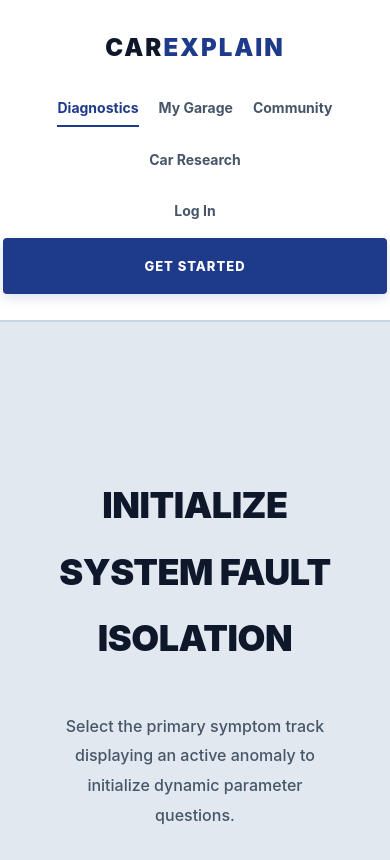
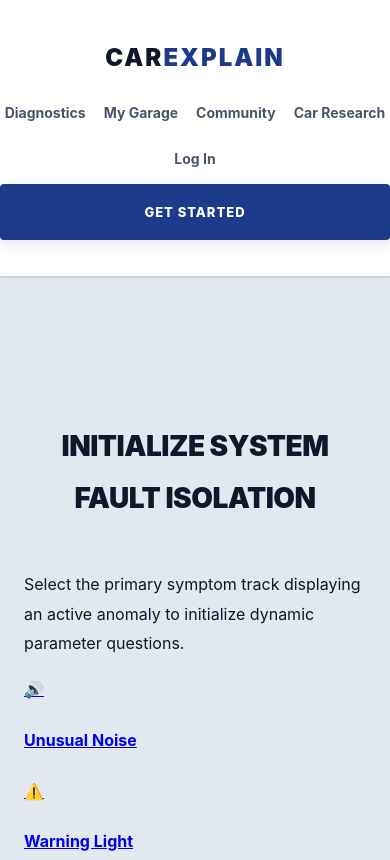
Before and after one commit to KTBHH94/car-explain-platform, a plain HTML site: page diagnose.html in a window 390 px wide. Shown: the top 860 px of the page. Drawn offline with Linux system fonts and the light colour scheme.

Commit message:
Add files via upload

```diff
--- a/styles.css
+++ b/styles.css
@@ -1,25 +1,29 @@
 /* ==========================================================================
-   CAR EXPLAIN PREMIUM WEB SYSTEM - MODERN HIGH-SPACING BLUE & GREY SHEET
+   CAR EXPLAIN MASTER WEB ENGINE - PREMIUM HYPER-SPACED RESPONSIVE LAYER
    ========================================================================== */
 
+html {
+    scroll-behavior: smooth; /* 🚀 Adds high-end smooth sliding when links are clicked */
+}
+
 body {
-    background-color: #E2E8F0; /* Clean, premium grey tone workspace canvas */
+    background-color: #E2E8F0; /* Premium technical slate grey workspace canvas */
     color: #0F172A;
     font-family: -apple-system, BlinkMacSystemFont, "Segoe UI", Roboto, Helvetica, Arial, sans-serif;
     margin: 0;
     padding: 0;
-    line-height: 1.85; /* Forces direct text separation, ending clumping entirely */
+    line-height: 1.85; /* Absolute separation between individual text rows */
     -webkit-font-smoothing: antialiased;
 }
 
 .site-container {
     max-width: 1240px;
     margin: 0 auto;
-    padding: 0 60px; /* Sweeps everything comfortably away from edges */
+    padding: 0 60px; /* Comfortably sweeps content completely away from screen edges */
     box-sizing: border-box;
 }
 
-/* INTERACTIVE BUTTONS */
+/* INTERACTIVE ACTIONS & BUTTONS */
 .btn {
     display: inline-block;
     padding: 16px 32px;
@@ -68,6 +72,7 @@ body {
     position: sticky;
     top: 0;
     z-index: 1000;
+    box-shadow: 0 4px 20px rgba(0, 0, 0, 0.02);
 }
 
 .header-flex {
@@ -103,6 +108,7 @@ body {
     text-decoration: none;
     font-size: 14px;
     font-weight: 700;
+    transition: color 0.2s ease;
 }
 
 .nav-link:hover {
@@ -122,7 +128,7 @@ body {
     font-weight: 700;
 }
 
-/* HERO GRAPHIC POSITIONER */
+/* HERO GRAPHIC BANNER BOX */
 .hero-banner-section {
     padding: 60px 0;
     background-color: #E2E8F0;
@@ -142,12 +148,12 @@ body {
     display: block;
 }
 
-/* TEXT SPACING RULES */
+/* TEXT ELEMENT INSULATION */
 .clean-text {
     font-size: 15px;
     color: #475569;
     margin: 0;
-    line-height: 1.85; /* Complete row insulation */
+    line-height: 1.85;
 }
 
 /* HORIZONTAL CHECK STRIP */
@@ -176,7 +182,7 @@ body {
     margin-right: 10px;
 }
 
-/* COMMON ROW GEOMETRY */
+/* CONTAINER ARCHITECTURE HEADINGS */
 .section-title {
     text-align: center;
     font-size: 36px;
@@ -187,7 +193,7 @@ body {
     letter-spacing: -0.5px;
 }
 
-/* GRIDS SYSTEMS WITH LARGE GAPS */
+/* MASTER WIDESCREEN DESKTOP GRIDS */
 .grid-three-columns {
     display: grid;
     grid-template-columns: repeat(3, 1fr);
@@ -203,13 +209,14 @@ body {
 
 .process-section {
     padding: 120px 0;
+    scroll-margin-top: 100px; /* Prevents sticky nav from covering section headers when jumping */
 }
 
 .content-card {
-    background-color: #FFFFFF; /* White cards lift out of grey background */
+    background-color: #FFFFFF; /* High-contrast white blocks lift clean out of grey canvas */
     border: 1px solid #CBD5E1;
     border-radius: 8px;
-    padding: 55px 40px; /* Mass padding inside card elements handles clumping */
+    padding: 55px 40px;
     box-shadow: 0 10px 30px rgba(0, 0, 0, 0.01);
 }
 
@@ -226,13 +233,14 @@ body {
     margin: 0 0 18px 0;
 }
 
-/* PRODUCT SHOWCASE BREAKOUT GRID */
+/* PRODUCT FEATURE Breakout MODULE */
 .garage-feature {
-    background-color: #0B132B; /* Balanced dark element breakout layer */
+    background-color: #0B132B; /*Authoritative deep blue breakout block */
     color: #FFFFFF;
     padding: 120px 0;
     border-radius: 8px;
     margin-bottom: 120px;
+    scroll-margin-top: 100px;
 }
 
 .feature-text-block h2 {
@@ -279,10 +287,18 @@ body {
 .text-green { color: #10B981; font-weight: 800; }
 .text-orange { color: #F97316; font-weight: 800; }
 
-/* FEATURES GRID & SAFETY BLOCKS */
-.services-section { padding: 0 0 120px 0; }
+/* SERVICES GRID SECTION */
+.services-section {
+    padding: 0 0 120px 0;
+    scroll-margin-top: 100px;
+}
 .services-section .content-card h4 { font-size: 24px; font-weight: 900; margin: 0 0 18px 0; }
-.safety-section { padding: 0 0 120px 0; }
+
+/* SAFETY DATA PANELS */
+.safety-section {
+    padding: 0 0 120px 0;
+    scroll-margin-top: 100px;
+}
 
 .compliance-box {
     border: 1px solid #CBD5E1;
@@ -301,7 +317,7 @@ body {
 
 .compliance-box strong { display: block; color: #0F172A; margin-bottom: 10px; font-size: 16px; }
 
-/* BOTTOM PROFILE ACTION TERMINAL */
+/* TERMINAL ACCESS MODULE LOWER BANNER */
 .bottom-cta {
     background-color: #0B132B;
     color: #FFFFFF;
@@ -316,7 +332,7 @@ body {
 .button-group-flex { display: flex; justify-content: center; align-items: center; gap: 40px; }
 .cta-link-white { color: #FFFFFF; text-decoration: none; font-weight: 700; }
 
-/* FOOTER ARCHITECTURE MAP */
+/* MASTER CORPORATE FOOTER */
 .site-footer {
     background-color: #FFFFFF;
     border-top: 2px solid #CBD5E1;
@@ -339,91 +355,90 @@ body {
 .footer-links a { display: block; color: #475569; text-decoration: none; font-size: 14px; margin-bottom: 16px; font-weight: 600; }
 .footer-bottom { padding-top: 50px; text-align: center; font-size: 13px; color: #94A3B8; }
 
-/* PHONE OVERRIDES MODULE */
+/* ==========================================================================
+   📱 ELITE AUTOMATED MOBILE ENGINE OVERRIDES (IMPROVES PHONES DRASTICALLY)
+   ========================================================================== */
+
 @media (max-width: 1024px) {
-    .garage-feature, .bottom-cta { border-radius: 0; }
+    .garage-feature, .bottom-cta { border-radius: 0; } /* Cleaner edge framing on smaller laptops */
 }
 
 @media (max-width: 768px) {
-    .site-container { padding: 0 35px; }
-    .header-flex { flex-direction: column; gap: 25px; }
-    .main-navigation { gap: 20px; flex-wrap: wrap; justify-content: center; }
-    .header-actions { flex-direction: column; gap: 14px; width: 100%; }
-    .header-actions .btn { width: 100%; }
-    .grid-three-columns, .grid-two-columns, .footer-grid { grid-template-columns: 1fr !important; gap: 50px; }
-    .bottom-cta h2 { font-size: 32px; }
-    .button-group-flex { flex-direction: column; gap: 25px; }
-}
-/* ==========================================================================
-   DIAGNOSTICS PAGE ADDITIONS - PREMIUM MATRIX CARD BUTTON INTERFACES
-   ========================================================================== */
-
-.diagnose-subtitle {
-    text-align: center;
-    font-size: 16px;
-    color: #475569;
-    max-width: 600px;
-    margin: -40px auto 60px auto;
-    font-weight: 500;
+    /* 1. Expand standard screen container margins */
+    .site-container {
+        padding: 0 24px;
     }
 
-/* 14 CATEGORY RESPONSIVE GRID MATRIX */
-.symptom-selection-grid {
-    display: grid;
-    grid-template-columns: repeat(4, 1fr);
-    gap: 24px;
-    margin-bottom: 60px;
+    /* 2. Reposition crowded navigation headers into vertical layouts */
+    .header-flex {
+        flex-direction: column;
+        gap: 20px;
+        padding: 10px 0;
     }
 
-.symptom-card-button {
-    background-color: #FFFFFF;
-    border: 1px solid #CBD5E1;
-    border-radius: 6px;
-    padding: 35px 20px;
-    text-align: center;
-    text-decoration: none;
-    transition: all 0.2s cubic-bezier(0.4, 0, 0.2, 1);
-    box-shadow: 0 4px 12px rgba(15, 23, 42, 0.01);
+    .main-navigation {
+        gap: 18px;
+        flex-wrap: wrap;
+        justify-content: center;
     }
 
-.symptom-card-button:hover {
-    transform: translateY(-3px);
-    border-color: #1E3A8A;
-    box-shadow: 0 12px 24px rgba(30, 58, 138, 0.06);
+    .header-actions {
+        flex-direction: column;
+        gap: 12px;
+        width: 100%;
     }
 
-.symptom-icon {
-    font-size: 32px;
-    margin-bottom: 16px;
+    /* Make actions full thumb width on mobile screens */
+    .header-actions .btn {
+        width: 100%;
+        box-sizing: border-box;
     }
 
-.symptom-card-button h4 {
-    color: #0F172A;
-    font-size: 16px;
-    font-weight: 800;
-    margin: 0;
+    /* 3. Collapse squashed columns into deep vertical card blocks */
+    .grid-three-columns,
+    .grid-two-columns,
+    .footer-grid {
+        grid-template-columns: 1fr !important;
+        gap: 40px;
     }
 
-.active-link {
-    color: #1E3A8A !important;
-    border-bottom: 2px solid #1E3A8A;
-    padding-bottom: 4px;
+    /* 4. Drop card internal padding to give the core content screen width */
+    .content-card {
+        padding: 40px 24px;
     }
 
-/* RESPONSIVE LAYOUT CONSTRAINTS FOR SMARTPHONES */
-@media (max-width: 992px) {
-    .symptom-selection-grid {
-        grid-template-columns: repeat(3, 1fr) !important;
+    .compliance-box {
+        padding: 40px 24px;
+    }
+
+    /* 5. Scale typography sizes so headings do not push layout bounds */
+    .section-title {
+        font-size: 28px;
+        margin-bottom: 45px;
+    }
+
+    .feature-text-block h2,
+    .bottom-cta h2 {
+        font-size: 28px;
+    }
+
+    /* 6. Expand button stack zones */
+    .button-group-flex {
+        flex-direction: column;
+        gap: 20px;
+    }
+
+    .button-group-flex .btn {
+        width: 100%;
+        box-sizing: border-box;
+    }
+
+    /* 7. Insulate metric dash elements from layout distortion */
+.ui-mockup-box {
+padding: 24px;
+}
+.mockup-metric-grid {
+grid-template-columns: 1fr !important; /* Prevents tiny crushed grid boxes on phones */
+gap: 12px;
 }
 }
-
-@media (max-width: 768px) {
-    .symptom-selection-grid {
-        grid-template-columns: repeat(2, 1fr) !important;
-        gap: 16px;
-    }
-    .diagnose-subtitle {
-        margin: -30px auto 40px auto;
-        padding: 0 15px;
-    }
-}
```
Lines whose indentation alone changed are shown as unchanged.
